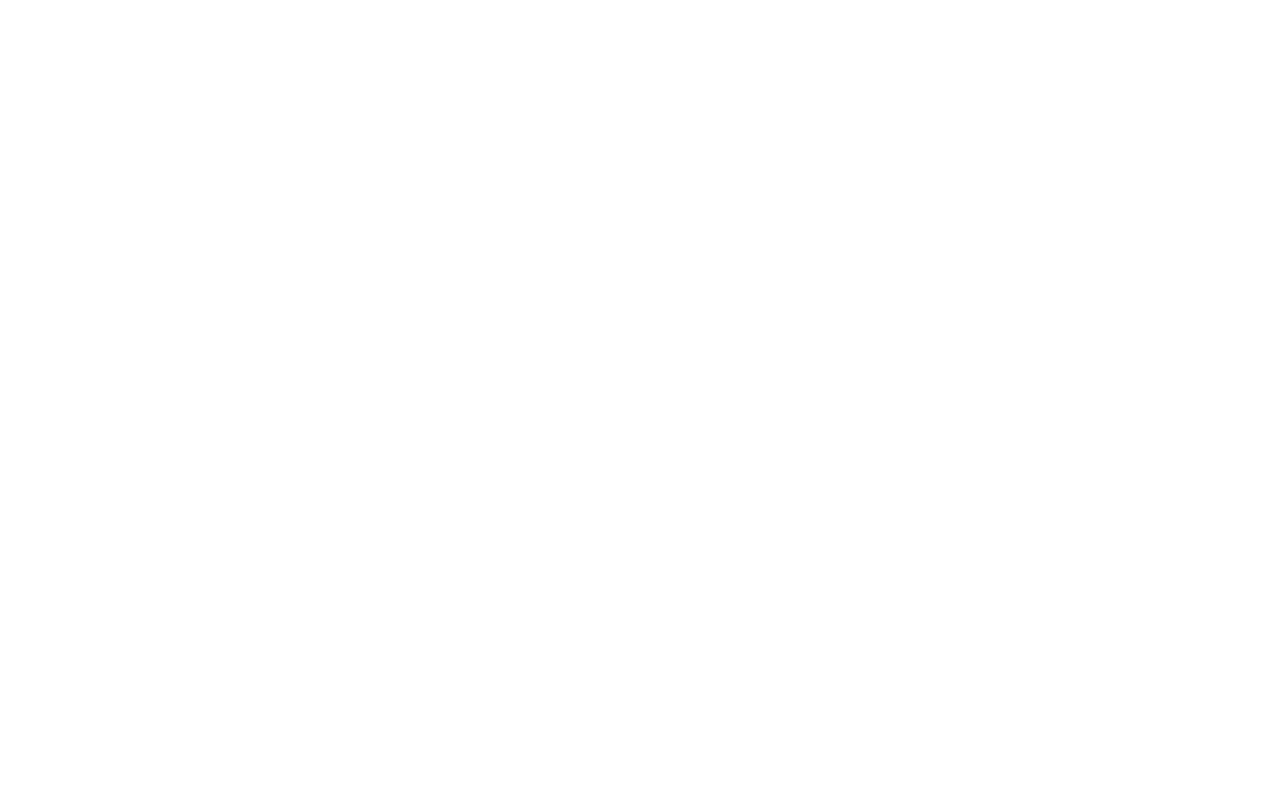
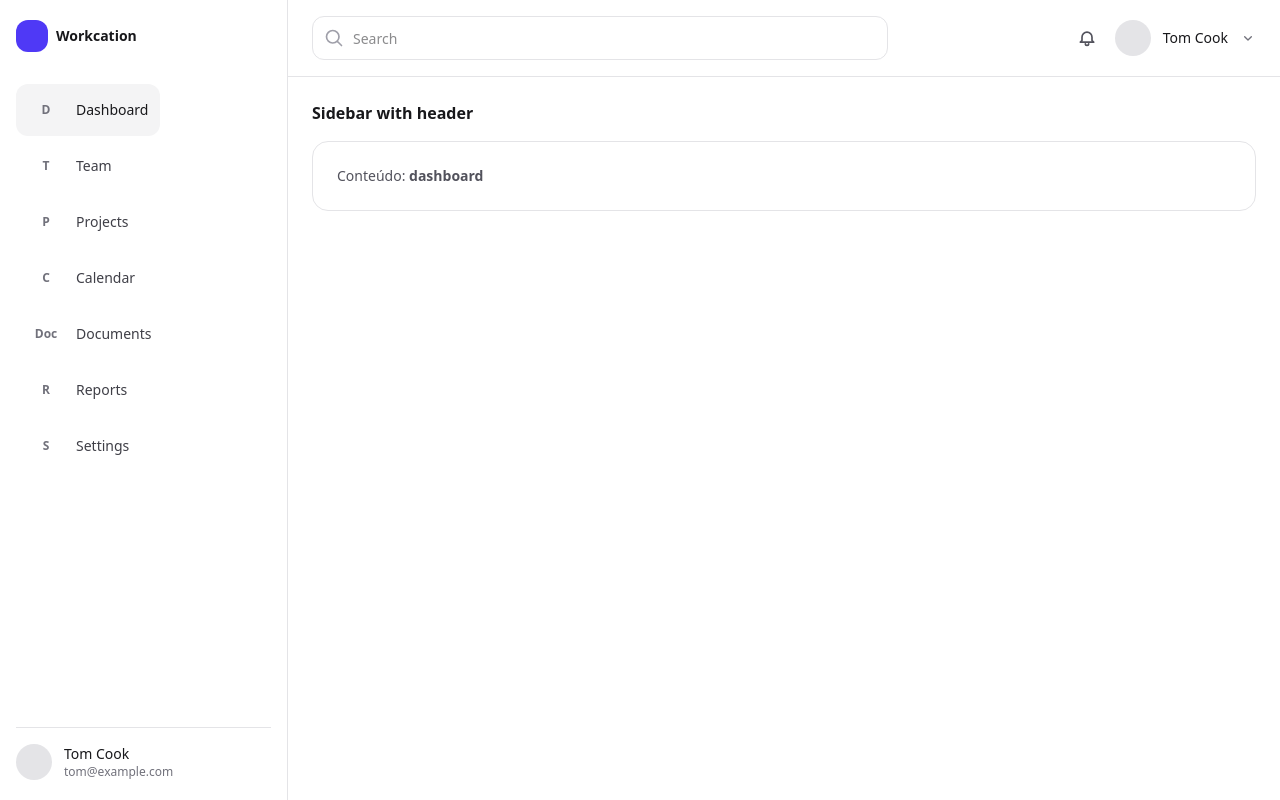
Before and after one commit to maiam/ui-kit, a React (Vite) app: page /examples/sidebar-with-header in a window 1280 px wide. Before the commit this address had no page. Built offline with nearby package versions, Linux system fonts and the light colour scheme.

Commit message:
incluido: SidebarWithHeader:

```diff
--- a/src/App.tsx
+++ b/src/App.tsx
@@ -5,6 +5,7 @@
 import ForgotPasswordPage from "./auth/ForgotPasswordPage";
 import SidebarDemo from "./examples/SidebarDemo";
 import CatalystSidebarDemo from "./examples/CatalystSidebarDemo";
+import SidebarWithHeaderDemo from "./examples/SidebarWithHeaderDemo";
 
 export default function App() {
   return (
@@ -16,6 +17,10 @@
         <Route path="/auth/forgot" element={<ForgotPasswordPage />} />
         <Route path="/examples/sidebar" element={<SidebarDemo />} />
         <Route
+          path="/examples/sidebar-with-header"
+          element={<SidebarWithHeaderDemo />}
+        />
+        <Route
           path="/examples/catalyst-sidebar"
           element={<CatalystSidebarDemo />}
         />
--- /dev/null
+++ b/src/examples/SidebarWithHeaderDemo.tsx
@@ -0,0 +1,69 @@
+import React, { useState } from "react";
+import SidebarWithHeaderLayout from "../layouts/SidebarWithHeaderLayout";
+import type { SidebarLink } from "../layouts/SidebarWithHeaderLayout";
+
+function Icon({ t }: { t: string }) {
+  return <span className="text-xs font-semibold">{t}</span>;
+}
+
+export default function SidebarWithHeaderDemo() {
+  const [active, setActive] = useState("dashboard");
+
+  const links: SidebarLink[] = [
+    {
+      id: "dashboard",
+      label: "Dashboard",
+      icon: <Icon t="D" />,
+      onClick: () => setActive("dashboard"),
+    },
+    {
+      id: "team",
+      label: "Team",
+      icon: <Icon t="T" />,
+      onClick: () => setActive("team"),
+    },
+    {
+      id: "projects",
+      label: "Projects",
+      icon: <Icon t="P" />,
+      onClick: () => setActive("projects"),
+    },
+    {
+      id: "calendar",
+      label: "Calendar",
+      icon: <Icon t="C" />,
+      onClick: () => setActive("calendar"),
+    },
+    {
+      id: "documents",
+      label: "Documents",
+      icon: <Icon t="Doc" />,
+      onClick: () => setActive("documents"),
+    },
+    {
+      id: "reports",
+      label: "Reports",
+      icon: <Icon t="R" />,
+      onClick: () => setActive("reports"),
+    },
+    {
+      id: "settings",
+      label: "Settings",
+      icon: <Icon t="S" />,
+      onClick: () => setActive("settings"),
+    },
+  ];
+
+  return (
+    <SidebarWithHeaderLayout
+      title="Sidebar with header"
+      links={links}
+      activeId={active}
+      user={{ name: "Tom Cook", email: "tom@example.com" }}
+    >
+      <div className="text-sm text-zinc-600">
+        Conteúdo: <strong>{active}</strong>
+      </div>
+    </SidebarWithHeaderLayout>
+  );
+}
--- a/src/layouts/SidebarWithHeaderLayout.tsx
+++ b/src/layouts/SidebarWithHeaderLayout.tsx
@@ -0,0 +1,281 @@
+import React, { useMemo, useState } from "react";
+
+export type SidebarLink = {
+  id: string;
+  label: string;
+  icon?: React.ReactNode;
+  href?: string;
+  onClick?: () => void;
+};
+
+type Props = {
+  brand?: React.ReactNode; // logo/brand no topo da sidebar
+  links: SidebarLink[];
+  activeId?: string;
+
+  user?: {
+    name: string;
+    email?: string;
+    avatarUrl?: string;
+  };
+
+  title?: string;
+  children: React.ReactNode;
+};
+
+const SidebarWithHeaderLayout: React.FC<Props> = ({
+  brand = (
+    <div className="flex items-center gap-2">
+      <div className="h-8 w-8 rounded-xl bg-indigo-600" />
+      <span className="text-sm font-semibold text-zinc-900">Workcation</span>
+    </div>
+  ),
+  links,
+  activeId,
+  user = { name: "Tom Cook", email: "tom@example.com" },
+  title,
+  children,
+}) => {
+  const [q, setQ] = useState("");
+
+  const filtered = useMemo(() => {
+    const s = q.trim().toLowerCase();
+    if (!s) return links;
+    return links.filter((l) => l.label.toLowerCase().includes(s));
+  }, [links, q]);
+
+  return (
+    <div className="min-h-screen bg-white text-zinc-900">
+      <div className="flex min-h-screen">
+        {/* Sidebar */}
+        <aside className="hidden w-72 flex-col border-r border-zinc-200 bg-white px-4 py-5 lg:flex">
+          <div>{brand}</div>
+
+          <nav className="mt-8 flex-1 space-y-1">
+            {filtered.map((l) => (
+              <NavRow
+                key={l.id}
+                active={l.id === activeId}
+                label={l.label}
+                icon={l.icon}
+                href={l.href}
+                onClick={l.onClick}
+              />
+            ))}
+          </nav>
+
+          <div className="mt-6 border-t border-zinc-200 pt-4">
+            <div className="flex items-center gap-3">
+              {user.avatarUrl ? (
+                <img
+                  src={user.avatarUrl}
+                  alt={user.name}
+                  className="h-9 w-9 rounded-full object-cover"
+                />
+              ) : (
+                <div className="h-9 w-9 rounded-full bg-zinc-200" />
+              )}
+
+              <div className="min-w-0">
+                <div className="truncate text-sm font-medium">{user.name}</div>
+                {user.email ? (
+                  <div className="truncate text-xs text-zinc-500">
+                    {user.email}
+                  </div>
+                ) : null}
+              </div>
+            </div>
+          </div>
+        </aside>
+
+        {/* Main */}
+        <div className="flex min-w-0 flex-1 flex-col">
+          {/* Header */}
+          <header className="sticky top-0 z-20 border-b border-zinc-200 bg-white">
+            <div className="flex items-center gap-3 px-4 py-4 lg:px-6">
+              {/* Mobile menu placeholder (se quiser a gente adiciona drawer depois) */}
+              <div className="lg:hidden">
+                <button
+                  type="button"
+                  className="inline-flex h-10 w-10 items-center justify-center rounded-xl hover:bg-zinc-100"
+                  aria-label="Menu"
+                  title="Menu"
+                >
+                  <MenuIcon className="h-5 w-5 text-zinc-600" />
+                </button>
+              </div>
+
+              {/* Search */}
+              <div className="flex flex-1 items-center">
+                <div className="relative w-full max-w-xl">
+                  <SearchIcon className="pointer-events-none absolute left-3 top-1/2 h-5 w-5 -translate-y-1/2 text-zinc-400" />
+                  <input
+                    value={q}
+                    onChange={(e) => setQ(e.target.value)}
+                    placeholder="Search"
+                    className="h-11 w-full rounded-xl border border-zinc-200 bg-white pl-10 pr-3 text-sm outline-none focus:ring-2 focus:ring-zinc-200"
+                  />
+                </div>
+              </div>
+
+              {/* Actions */}
+              <div className="flex items-center gap-2">
+                <button
+                  type="button"
+                  className="inline-flex h-10 w-10 items-center justify-center rounded-xl hover:bg-zinc-100"
+                  aria-label="Notifications"
+                  title="Notifications"
+                >
+                  <BellIcon className="h-5 w-5 text-zinc-600" />
+                </button>
+
+                <div className="hidden items-center gap-3 lg:flex">
+                  {user.avatarUrl ? (
+                    <img
+                      src={user.avatarUrl}
+                      alt={user.name}
+                      className="h-9 w-9 rounded-full object-cover"
+                    />
+                  ) : (
+                    <div className="h-9 w-9 rounded-full bg-zinc-200" />
+                  )}
+                  <div className="text-sm font-medium">{user.name}</div>
+                  <ChevronDownIcon className="h-4 w-4 text-zinc-500" />
+                </div>
+              </div>
+            </div>
+          </header>
+
+          {/* Content */}
+          <main className="flex-1 px-4 py-6 lg:px-6">
+            {title ? (
+              <h1 className="text-base font-semibold">{title}</h1>
+            ) : null}
+
+            <div className="mt-4 rounded-2xl border border-zinc-200 bg-white p-6">
+              {children}
+            </div>
+          </main>
+        </div>
+      </div>
+    </div>
+  );
+};
+
+export default SidebarWithHeaderLayout;
+
+/* --------- UI helpers (leves) --------- */
+
+function NavRow({
+  active,
+  label,
+  icon,
+  href,
+  onClick,
+}: {
+  active?: boolean;
+  label: string;
+  icon?: React.ReactNode;
+  href?: string;
+  onClick?: () => void;
+}) {
+  const cls = [
+    "flex items-center gap-3 rounded-xl px-3 py-2 text-sm font-medium",
+    active
+      ? "bg-zinc-100 text-zinc-900"
+      : "text-zinc-700 hover:bg-zinc-50 hover:text-zinc-900",
+  ].join(" ");
+
+  const content = (
+    <>
+      <span className="grid h-9 w-9 place-items-center rounded-lg text-zinc-500">
+        {icon ?? <span className="text-xs">•</span>}
+      </span>
+      <span className="truncate">{label}</span>
+    </>
+  );
+
+  if (href)
+    return (
+      <a className={cls} href={href} aria-current={active ? "page" : undefined}>
+        {content}
+      </a>
+    );
+
+  return (
+    <button
+      type="button"
+      className={cls}
+      onClick={onClick}
+      aria-current={active ? "page" : undefined}
+    >
+      {content}
+    </button>
+  );
+}
+
+/* --------- inline icons (sem libs) --------- */
+
+function SearchIcon(props: React.SVGProps<SVGSVGElement>) {
+  return (
+    <svg viewBox="0 0 24 24" fill="none" aria-hidden="true" {...props}>
+      <path
+        d="M10.5 18a7.5 7.5 0 1 1 0-15 7.5 7.5 0 0 1 0 15Z"
+        className="stroke-current"
+        strokeWidth="2"
+      />
+      <path
+        d="M16.5 16.5 21 21"
+        className="stroke-current"
+        strokeWidth="2"
+        strokeLinecap="round"
+      />
+    </svg>
+  );
+}
+
+function BellIcon(props: React.SVGProps<SVGSVGElement>) {
+  return (
+    <svg viewBox="0 0 24 24" fill="none" aria-hidden="true" {...props}>
+      <path
+        d="M15 17H9m9-2V11a6 6 0 1 0-12 0v4l-2 2h16l-2-2Z"
+        className="stroke-current"
+        strokeWidth="2"
+        strokeLinejoin="round"
+      />
+      <path
+        d="M10 19a2 2 0 0 0 4 0"
+        className="stroke-current"
+        strokeWidth="2"
+        strokeLinecap="round"
+      />
+    </svg>
+  );
+}
+
+function ChevronDownIcon(props: React.SVGProps<SVGSVGElement>) {
+  return (
+    <svg viewBox="0 0 24 24" fill="none" aria-hidden="true" {...props}>
+      <path
+        d="M7 10l5 5 5-5"
+        className="stroke-current"
+        strokeWidth="2"
+        strokeLinecap="round"
+        strokeLinejoin="round"
+      />
+    </svg>
+  );
+}
+
+function MenuIcon(props: React.SVGProps<SVGSVGElement>) {
+  return (
+    <svg viewBox="0 0 24 24" fill="none" aria-hidden="true" {...props}>
+      <path
+        d="M4 6h16M4 12h16M4 18h16"
+        className="stroke-current"
+        strokeWidth="2"
+        strokeLinecap="round"
+      />
+    </svg>
+  );
+}
```
